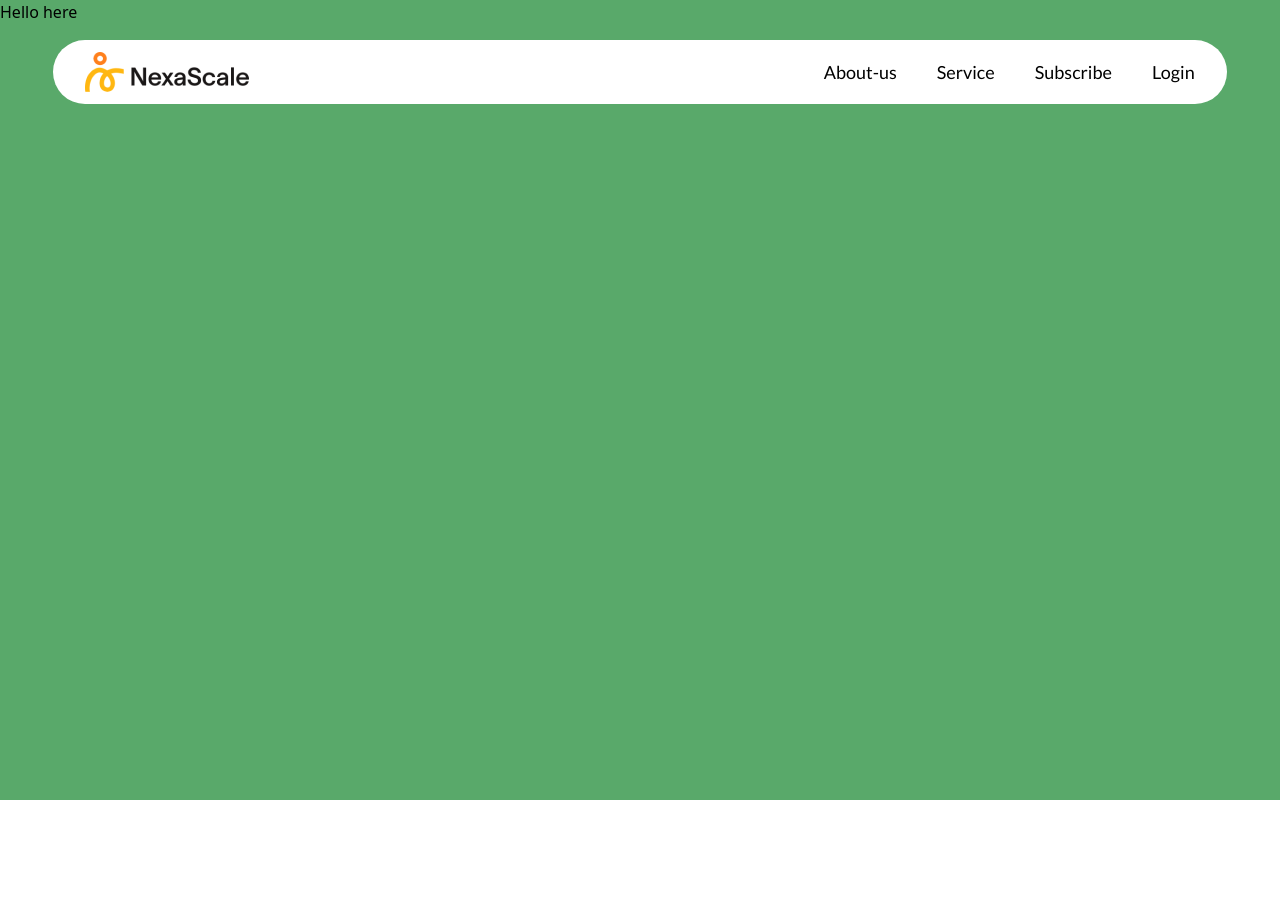
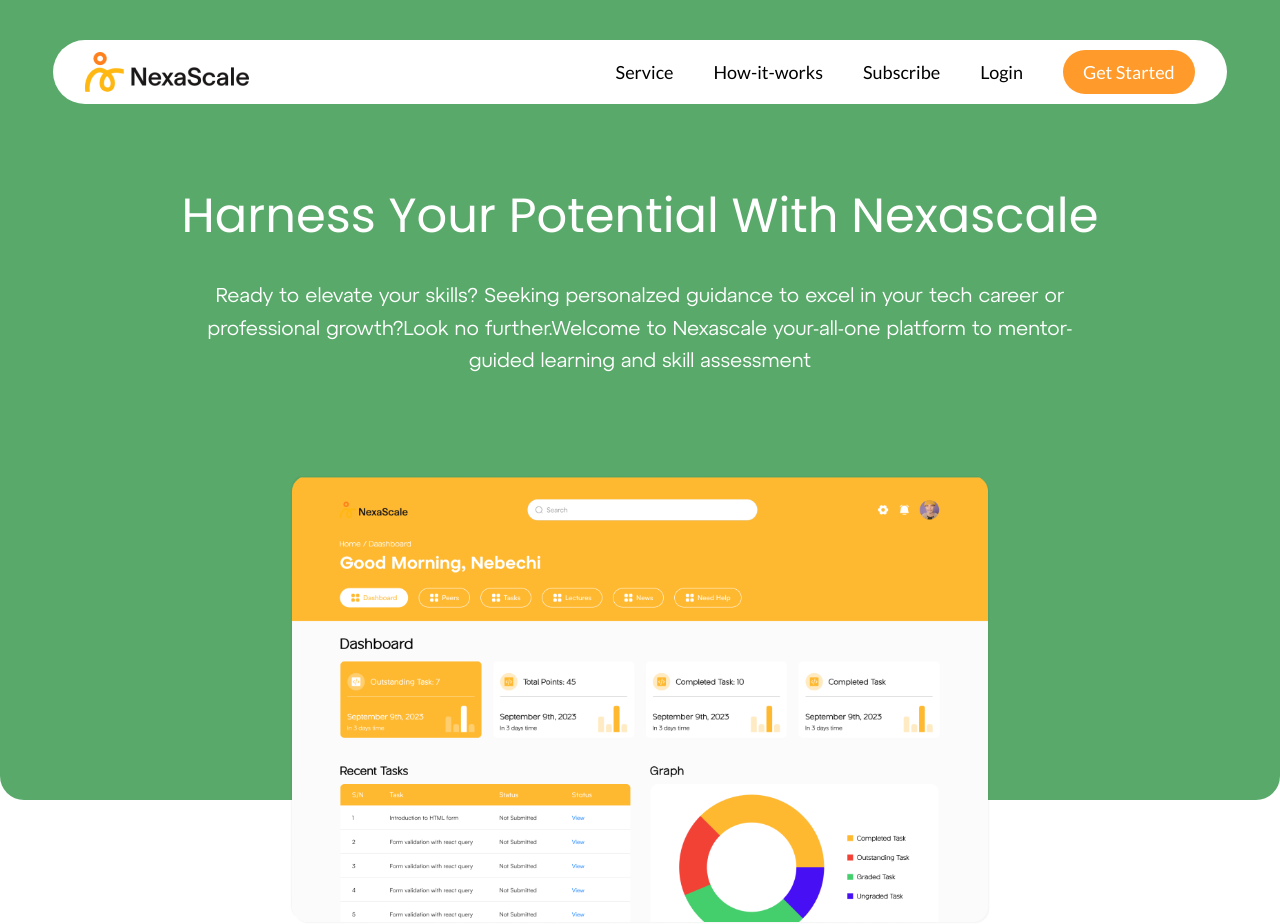
Before and after one commit to Josh565565/Nexascale-frontend-LMS, a React (Vite) app in the folder Frontend/: page / in a window 1280 px wide. Before the commit the page ends 800 px from the top, so only its background shows below. Built offline with nearby package versions, Linux system fonts and the light colour scheme.

Commit message:
hero section

```diff
--- a/Frontend/src/App.tsx
+++ b/Frontend/src/App.tsx
@@ -1,17 +1,17 @@
-// eslint-disable-next-line import/no-extraneous-dependencies
 import {
   Route,
   RouterProvider,
   createBrowserRouter,
   createRoutesFromElements,
 } from 'react-router-dom';
-import Home from './pages/Home';
+import Index from './pages/landing/Index';
+
 
 function App() {
   const router = createBrowserRouter(
     createRoutesFromElements(
       <Route>
-        <Route path="/" element={<Home />} />
+        <Route path="/" element={<Index />} />
       </Route>
     )
   );
--- a/Frontend/src/components/Navbar.tsx
+++ b/Frontend/src/components/Navbar.tsx
@@ -1,18 +1,23 @@
+/* eslint-disable react/button-has-type */
 /* eslint-disable prettier/prettier */
 import logo from '../assets/images/logo.png';
 
 const Navbar = () => {
   return (
     <header className="fixed left-0 right-0  z-10 overflow-hidden">
-      <nav className=" mx-auto mt-10 flex h-[64px] w-11/12 items-center justify-between rounded-full bg-white px-8 cursor-pointer">
+      <nav className=" mx-auto mt-10 flex h-[64px] w-11/12 items-center
+      justify-between rounded-full bg-white px-8 cursor-pointer">
         <a href="/">
           <img src={logo} alt="Logo" />
         </a>
         <ul className="flex  items-center justify-center gap-10 max-lg:hidden font-lato font-normal text-lg">
-          <li className="">About-us</li>
+
           <li className="">Service</li>
+          <li className="">How-it-works</li>
           <li className="">Subscribe</li>
           <li className="">Login</li>
+          <button type='button'
+          className='bg-nexa-yellow-800 px-5 py-2 rounded-full  text-white'>Get Started</button>
         </ul>
       </nav>
     </header>
--- a/Frontend/src/index.css
+++ b/Frontend/src/index.css
@@ -44,11 +44,11 @@
       }
 
       .padding-t {
-        @apply sm:pt-24 pt-12;
+        @apply sm:pt-24 pt-20;
       }
 
       .padding-b {
-        @apply sm:pb-24 pb-12;
+        @apply sm:pb-24 pb-20;
       }
 
 }
--- a/Frontend/src/pages/Home.tsx
+++ /dev/null
@@ -1,12 +0,0 @@
-import Navbar from '../components/Navbar';
-import Hero from '../sections/Hero';
-
-function Home() {
-  return (
-    <main className="relative">
-      <Navbar />
-      <Hero />
-    </main>
-  );
-}
-export default Home;
--- /dev/null
+++ b/Frontend/src/pages/landing/Hero.tsx
@@ -0,0 +1,29 @@
+/* eslint-disable prettier/prettier */
+
+import dashboardImg from '@/assets/images/dashboardImg.png';
+
+function Hero() {
+  return (
+    <section
+      className="w-max-contaner padding-t
+      h-screen  bg-nexa-green mx-auto  rounded-b-3xl flex flex-col  items-center"
+    >
+      <h1 className="padding-t text-center capitalize max-sm:text[72px] max-sm:leading[82]
+       text-white font-poppins font-semi-bold text-5xl  ">
+        Harness your potential with nexascale
+      </h1>
+      <p className=" font-atypTest font-medium text-center max-w-4xl leading-relaxed
+      mt-10 text-white text-xl mx-auto padding-b">
+        Ready to elevate your skills? Seeking personalzed guidance to excel in your
+      tech career or professional growth?Look no further.Welcome to Nexascale your-all-one
+      platform to mentor-guided learning
+      and skill assessment</p>
+      <img src={dashboardImg} alt="dashboard screenshot"
+      className='object-contain max-sm:px-auto'
+      width={700}
+      height={400} />
+    </section>
+  );
+}
+
+export default Hero;
--- /dev/null
+++ b/Frontend/src/pages/landing/Index.tsx
@@ -0,0 +1,12 @@
+import Navbar from '@/components/Navbar';
+import Hero from './Hero';
+
+function Index() {
+  return (
+    <main className="relative">
+      <Navbar />
+      <Hero />
+    </main>
+  );
+}
+export default Index;
--- a/Frontend/src/sections/Hero.tsx
+++ /dev/null
@@ -1,9 +0,0 @@
-function Hero() {
-  return (
-    <section className="bg-nexa-green w-max-contaner h-screen">
-      Hello here
-    </section>
-  );
-}
-
-export default Hero;
```
Also changed, not shown: Frontend/src/assets/images/dashboardImg.png (renamed from Frontend/src/assets/images/dashboard-img.png), Frontend/src/pages/landing/Footer.tsx (added), Frontend/src/pages/landing/HowitWorks.tsx (renamed from Frontend/src/sections/HowitWorks.tsx), Frontend/src/pages/landing/Newsletter.tsx (renamed from Frontend/src/sections/Newsletter.tsx), Frontend/src/pages/landing/WhyNexa.tsx (renamed from Frontend/src/sections/WhyNexa.tsx).
